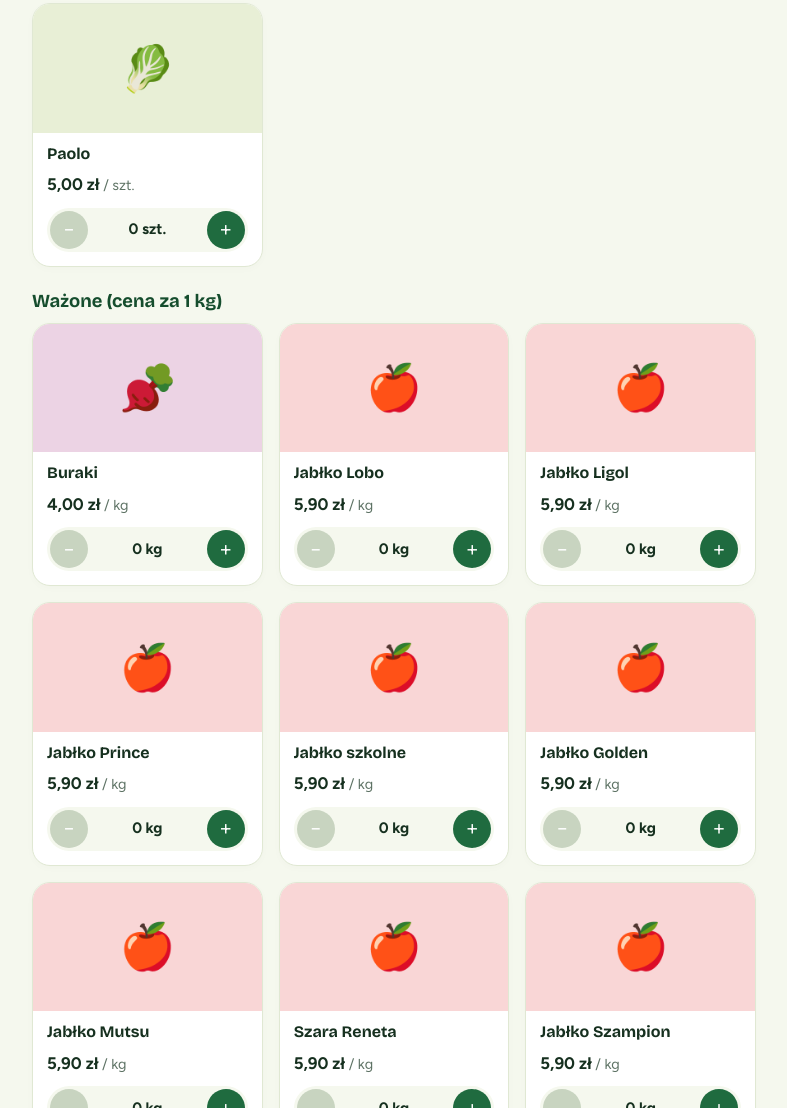
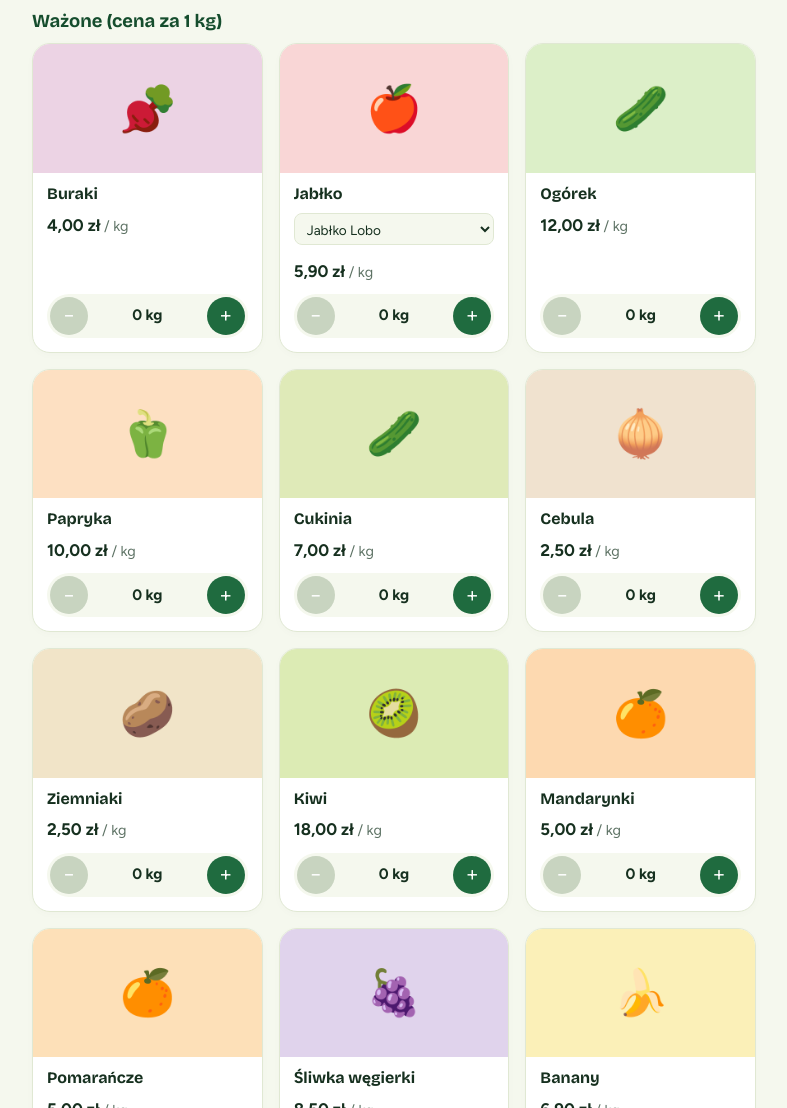
Before and after one commit to Jacob-Devvv/Warzywniak, a plain HTML site: page index.html in a window 1280 px wide. Shown: the part 1692-2800 px from the top of the page, without its empty margins (34-821 px from the left). Drawn offline with nearby package versions, Linux system fonts and the light colour scheme.

Commit message:
Update index.html

```diff
--- a/index.html
+++ b/index.html
@@ -18,7 +18,7 @@
 html{scroll-behavior:smooth}
 body{font-family:Figtree,system-ui,sans-serif;background:var(--bg);color:var(--ink);line-height:1.5;padding-bottom:100px; -webkit-text-size-adjust:100%}
 h1,h2,h3{font-family:"Bricolage Grotesque",Figtree,sans-serif;line-height:1.1}
-button,input{font:inherit;color:inherit}
+button,input,select{font:inherit;color:inherit}
 :focus-visible{outline:3px solid var(--tomato);outline-offset:2px}
 .wrap{max-width:1180px;margin:0 auto;padding:0 16px}
 
@@ -45,11 +45,14 @@ h2{font-size:1.5rem;margin-bottom:14px;letter-spacing:-.01em}
 
 /* Kafelki produktów */
 .tile{background:var(--card);border:1px solid var(--line);border-radius:var(--r);overflow:hidden;display:flex;flex-direction:column;box-shadow:0 2px 8px rgba(0,0,0,0.02)}
-.ph{position:relative;aspect-ratio:16/9;display:grid;place-items:center;font-size:2.8rem}
+.ph{position:relative;aspect-ratio:16/9;display:grid;place-items:center;font-size:2.8rem;background:#fff;}
+.ph img{width:100%;height:100%;object-fit:contain;padding:8px;}
 .tile .body{padding:12px 14px 14px;display:flex;flex-direction:column;gap:10px;flex:1}
 .tile h3{font-size:1rem}
 .price{color:var(--muted);font-size:0.9rem}
 .price b{color:var(--ink);font-size:1.05rem}
+
+.variant-select{width:100%;padding:6px 8px;border:1px solid var(--line);border-radius:8px;background:var(--bg);font-size:0.85rem;margin-bottom:4px}
 
 .qty{margin-top:auto;display:flex;align-items:center;justify-content:space-between;gap:6px;background:var(--bg);border-radius:99px;padding:3px}
 .qty button{width:38px;height:38px;border:0;border-radius:50%;background:var(--leaf);color:#fff;font-size:1.3rem;line-height:1;cursor:pointer;flex-shrink:0}
@@ -188,43 +191,71 @@ const CATEGORIES = [
     { id:"szczypiorek",name:"Szczypiorek",     price:3.00, unit:"pęczek", emoji:"🌱", bg:"#e2f1c4" },
     { id:"kapusta",    name:"Kapusta",         price:6.00, unit:"szt",    emoji:"🥬", bg:"#e4f0cf" },
     { id:"kalafior",   name:"Kalafior",        price:8.00, unit:"szt",    emoji:"🥦", bg:"#f3f0e2" },
-    { id:"brokul",     name:"Brokuł",          price:7.00, unit:"szt",    emoji:"🥦", bg:"#cfe8c0" },
+    { id:"brokol",     name:"Brokuł",          price:7.00, unit:"szt",    emoji:"🥦", bg:"#cfe8c0" },
     { id:"ananas",     name:"Ananas",          price:5.00, unit:"szt",    emoji:"🍍", bg:"#fbf0b8" },
     { id:"granat",     name:"Granat",          price:2.50, unit:"szt",    emoji:"🍎", bg:"#f6d0d6" },
     { id:"awokado",    name:"Awokado",         price:4.50, unit:"szt",    emoji:"🥑", bg:"#dfeab8" },
-    { id:"czosnek",    name:"Czosnek",         price:3.00, unit:"szt",    emoji:"🧄", bg:"#f3ecdc" },
-    { id:"paolo",      name:"Paolo",           price:5.00, unit:"szt",    emoji:"🥬", bg:"#e8efd6" }
+    { id:"czosnek",    name:"Czosnek",         price:3.00, unit:"szt",    emoji:"🧄", bg:"#f3ecdc" }
   ]},
   { title: "Ważone (cena za 1 kg)", items: [
     { id:"buraki",         name:"Buraki",          price:4.00,  unit:"kg", emoji:"🫜", bg:"#ecd3e4" },
-    { id:"jablko-lobo",    name:"Jabłko Lobo",     price:5.90,  unit:"kg", emoji:"🍎", bg:"#f9d6d6" },
-    { id:"jablko-ligol",   name:"Jabłko Ligol",    price:5.90,  unit:"kg", emoji:"🍎", bg:"#f9d6d6" },
-    { id:"jablko-prince",  name:"Jabłko Prince",   price:5.90,  unit:"kg", emoji:"🍎", bg:"#f9d6d6" },
-    { id:"jablko-szkolne", name:"Jabłko szkolne",  price:5.90,  unit:"kg", emoji:"🍎", bg:"#f9d6d6" },
-    { id:"jablko-golden",  name:"Jabłko Golden",   price:5.90,  unit:"kg", emoji:"🍎", bg:"#f9d6d6" },
-    { id:"jablko-mutsu",   name:"Jabłko Mutsu",    price:5.90,  unit:"kg", emoji:"🍎", bg:"#f9d6d6" },
-    { id:"jablko-renata",  name:"Szara Reneta",    price:5.90,  unit:"kg", emoji:"🍎", bg:"#f9d6d6" },
-    { id:"jablko-champion",name:"Jabłko Szampion", price:5.90,  unit:"kg", emoji:"🍎", bg:"#f9d6d6" },
-    { id:"ogorki-t",       name:"Ogórki tunelowe", price:14.00, unit:"kg", emoji:"🥒", bg:"#dcefc8" },
-    { id:"ogorek-sz",      name:"Ogórek szklarniowy",price:10.00,unit:"kg", emoji:"🥒", bg:"#d3ecc0" },
+
+    // ZBIORCZE JABŁKO Z ROZSUWANYM MENU
+    {
+      id:"jablko",
+      name:"Jabłko",
+      price:5.90,
+      unit:"kg",
+      emoji:"🍎",
+      bg:"#f9d6d6",
+      isGroup: true,
+      variants: [
+        { id:"jablko-lobo", name:"Jabłko Lobo" },
+        { id:"jablko-ligol", name:"Jabłko Ligol" },
+        { id:"jablko-prince", name:"Jabłko Prince" },
+        { id:"jablko-szkolne", name:"Jabłko szkolne" },
+        { id:"jablko-golden", name:"Jabłko Golden" },
+        { id:"jablko-mutsu", name:"Jabłko Mutsu" },
+        { id:"jablko-renata", name:"Szara Reneta" },
+        { id:"jablko-champion", name:"Jabłko Szampion" }
+      ]
+    },
+
+    { id:"ogorek",         name:"Ogórek",          price:12.00, unit:"kg", emoji:"🥒", bg:"#dcefc8" },
     { id:"papryka",        name:"Papryka",         price:10.00, unit:"kg", emoji:"🫑", bg:"#fde0c2" },
     { id:"cukinia",        name:"Cukinia",         price:7.00,  unit:"kg", emoji:"🥒", bg:"#dfeab8" },
     { id:"cebula",         name:"Cebula",          price:2.50,  unit:"kg", emoji:"🧅", bg:"#f0e2cf" },
-    { id:"ziemniaki",      name:"Ziemniaki",       price:2.50,  unit:"kg", emoji:"🥔", bg:"#f1e4c8" },
-    { id:"pom-kokt",       name:"Pomidor koktajlowy",price:14.90,unit:"kg", emoji:"🍅", bg:"#fbd9d0" },
-    { id:"pom-mal",        name:"Pomidor malinowy",price:18.00, unit:"kg", emoji:"🍅", bg:"#f8cdd0" },
-    { id:"pom-sal",        name:"Pomidor sałatkowy",price:10.00,unit:"kg", emoji:"🍅", bg:"#fbd9d0" },
+    { id:"ziemniak",       name:"Ziemniaki",       price:2.50,  unit:"kg", emoji:"🥔", bg:"#f1e4c8" },
     { id:"kiwi",           name:"Kiwi",            price:18.00, unit:"kg", emoji:"🥝", bg:"#dcebb4" },
-    { id:"pomarancze",     name:"Pomarańcze",      price:5.00,  unit:"kg", emoji:"🍊", bg:"#fde0b8" },
-    { id:"pom-zielone",    name:"Pomarańcze zielone",price:13.00,unit:"kg", emoji:"🍊", bg:"#e2efc0" },
     { id:"mandarynki",     name:"Mandarynki",      price:5.00,  unit:"kg", emoji:"🍊", bg:"#fdd9b0" },
-    { id:"sliwki",         name:"Śliwki węgierki", price:8.50,  unit:"kg", emoji:"🍇", bg:"#e0d3ec" },
+    { id:"pomarancza",     name:"Pomarańcze",      price:5.00,  unit:"kg", emoji:"🍊", bg:"#fde0b8" },
+    { id:"sliwka",         name:"Śliwka węgierki", price:8.50,  unit:"kg", emoji:"🍇", bg:"#e0d3ec" },
     { id:"banany",         name:"Banany",          price:6.90,  unit:"kg", emoji:"🍌", bg:"#fbf0b8" },
-    { id:"cytryny",        name:"Cytryny",         price:10.00, unit:"kg", emoji:"🍋", bg:"#fbf3b0" },
+    { id:"cytryna",        name:"Cytryny",         price:10.00, unit:"kg", emoji:"🍋", bg:"#fbf3b0" },
     { id:"winogrona",      name:"Winogrona",       price:10.00, unit:"kg", emoji:"🍇", bg:"#e6e0c0" }
   ]}
 ];
-const PRODUCTS = CATEGORIES.flatMap(c => c.items);
+
+// Płaska lista wszystkich produktów do obsługi koszyka
+const PRODUCTS = [];
+CATEGORIES.forEach(c => {
+  c.items.forEach(p => {
+    if (p.isGroup && p.variants) {
+      p.variants.forEach(v => {
+        PRODUCTS.push({
+          id: v.id,
+          name: v.name,
+          price: p.price,
+          unit: p.unit,
+          bg: p.bg,
+          emoji: p.emoji
+        });
+      });
+    } else {
+      PRODUCTS.push(p);
+    }
+  });
+});
 
 const $ = id => document.getElementById(id);
 const pln = n => n.toLocaleString("pl-PL", { style:"currency", currency:"PLN" });
@@ -244,10 +275,35 @@ function qtyLabel(p, q) {
 }
 const lineTotal = (p, q) => Math.round(p.price * q * 100) / 100;
 
-function tile(p, index) {
+function tile(p) {
+  if (p.isGroup) {
+    return `
+      <article class="tile">
+        <div class="ph" style="background:${p.bg}">
+          <img src="images/${p.id}.png" alt="${p.name}" onerror="this.style.display='none';this.nextElementSibling.style.display='grid'">
+          <span style="display:none">${p.emoji}</span>
+        </div>
+        <div class="body">
+          <h3>${p.name}</h3>
+          <select class="variant-select" id="sel-${p.id}" aria-label="Wybierz odmianę">
+            ${p.variants.map(v => `<option value="${v.id}">${v.name}</option>`).join('')}
+          </select>
+          <div class="price"><b>${pln(p.price)}</b> / ${unitName(p)}</div>
+          <div class="qty">
+            <button type="button" data-group="${p.id}" data-d="-1" aria-label="Zmniejsz" disabled>−</button>
+            <span id="q-grp-${p.id}" aria-live="polite">0 kg</span>
+            <button type="button" data-group="${p.id}" data-d="1" aria-label="Zwiększ">+</button>
+          </div>
+        </div>
+      </article>`;
+  }
+
   return `
     <article class="tile">
-      <div class="ph" style="background:${p.bg}"><span>${p.emoji}</span></div>
+      <div class="ph" style="background:${p.bg}">
+        <img src="images/${p.id}.png" alt="${p.name}" onerror="this.style.display='none';this.nextElementSibling.style.display='grid'">
+        <span style="display:none">${p.emoji}</span>
+      </div>
       <div class="body">
         <h3>${p.name}</h3>
         <div class="price"><b>${pln(p.price)}</b> / ${unitName(p)}</div>
@@ -259,20 +315,44 @@ function tile(p, index) {
       </div>
     </article>`;
 }
+
 function renderProducts() {
   $("products").innerHTML = CATEGORIES.map(c =>
     `<h3 class="cat">${c.title}</h3><div class="grid">${c.items.map(p => tile(p)).join("")}</div>`).join("");
 }
 
 $("products").addEventListener("click", e => {
-  const b = e.target.closest("button[data-id]");
+  const b = e.target.closest("button[data-id], button[data-group]");
   if (!b) return;
-  const p = PRODUCTS.find(x => x.id === b.dataset.id);
-  const q = Math.max(0, (cart[p.id] || 0) + step(p) * Number(b.dataset.d));
-  if (q) cart[p.id] = q; else delete cart[p.id];
-  const span = $("q-" + p.id);
-  span.textContent = qtyLabel(p, q);
+
+  let prodId;
+  if (b.dataset.group) {
+    const groupId = b.dataset.group;
+    const select = $(`sel-${groupId}`);
+    prodId = select.value;
+  } else {
+    prodId = b.dataset.id;
+  }
+
+  const p = PRODUCTS.find(x => x.id === prodId);
+  const q = Math.max(0, (cart[prodId] || 0) + step(p) * Number(b.dataset.d));
+
+  if (q) cart[prodId] = q; else delete cart[prodId];
+
+  const span = $(`q-${prodId}`);
+  if (span) span.textContent = qtyLabel(p, q);
   b.parentElement.querySelector('[data-d="-1"]').disabled = q === 0;
+
+  if (b.dataset.group) {
+    const groupId = b.dataset.group;
+    const groupDef = CATEGORIES.flatMap(c => c.items).find(x => x.id === groupId);
+    let totalGroupQ = 0;
+    groupDef.variants.forEach(v => {
+      totalGroupQ += (cart[v.id] || 0);
+    });
+    $(`q-grp-${groupId}`).textContent = qtyLabel(p, totalGroupQ);
+  }
+
   update();
 });
 
```
